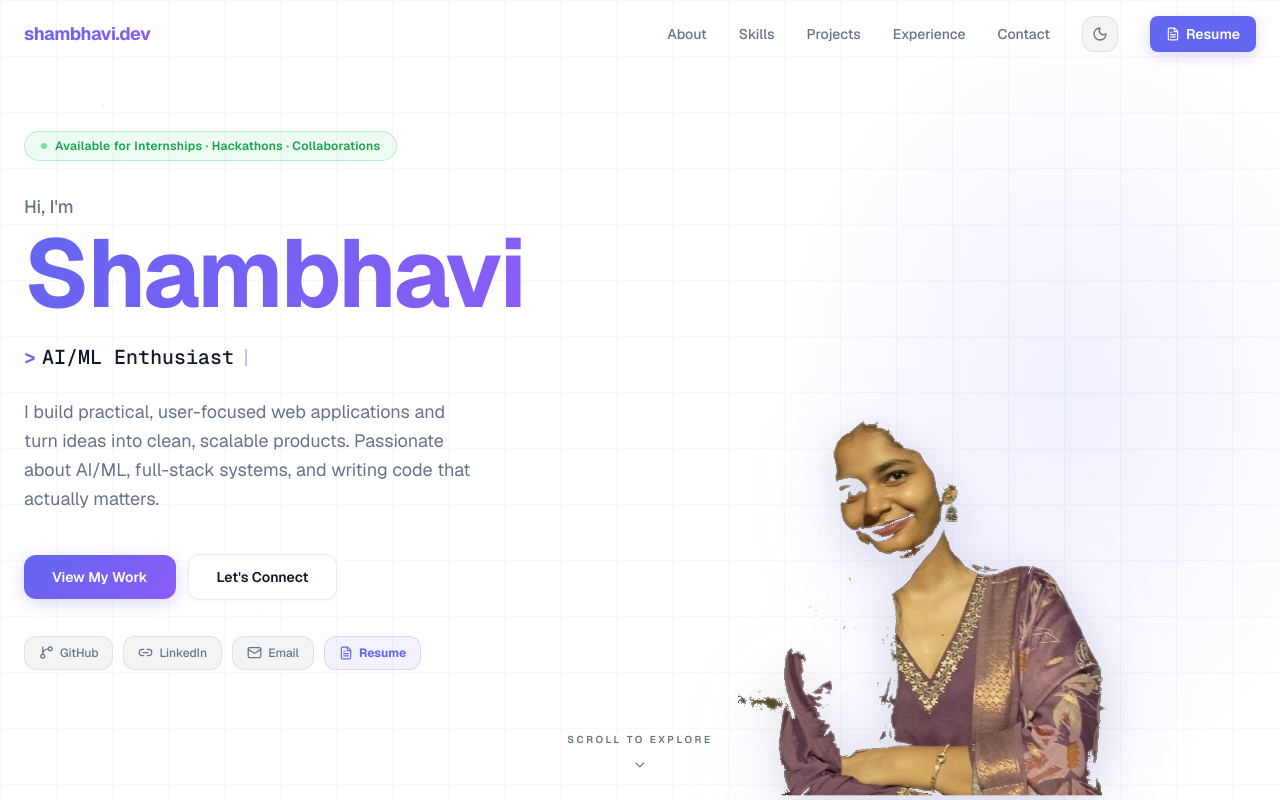
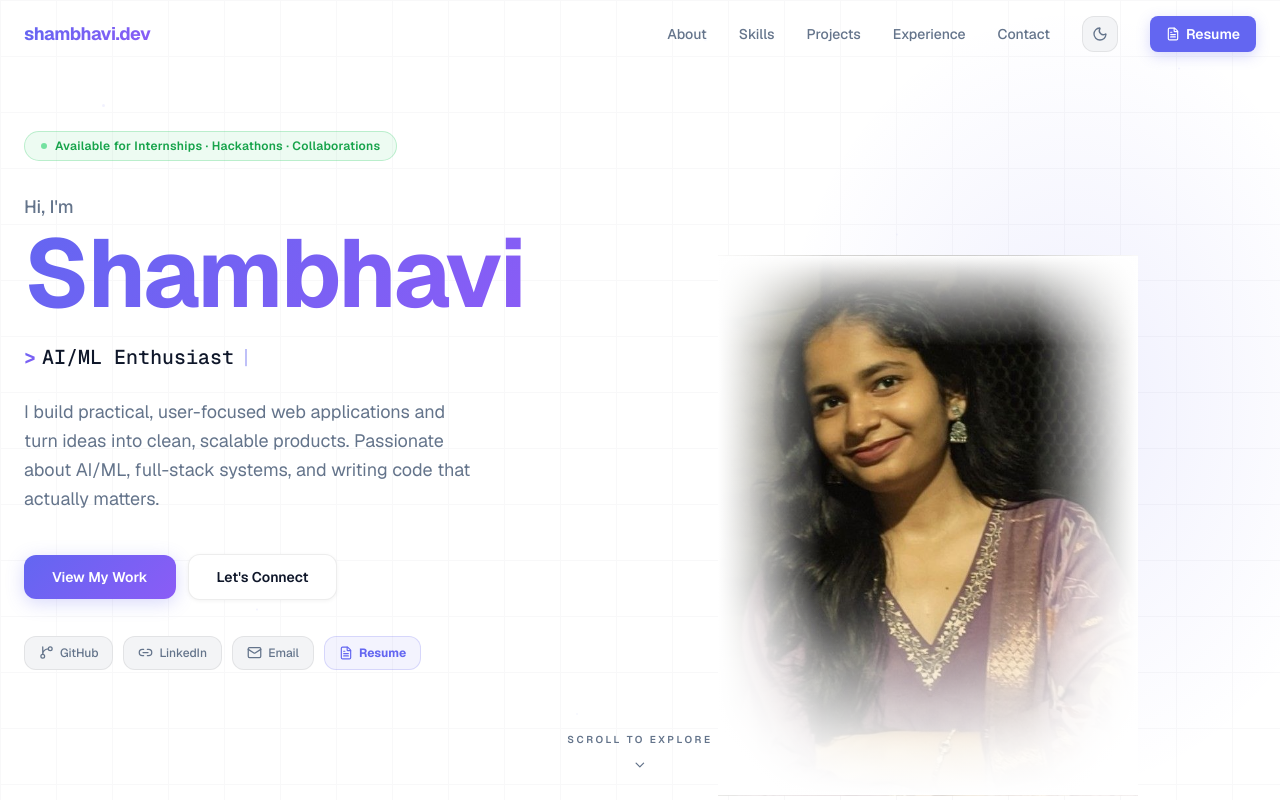
Before and after one commit to shambhavi-mahi/my_portfolio, a Next.js app: page / in a window 1280 px wide. Shown: the top 800 px of the page. Built offline with nearby package versions, Linux system fonts and the light colour scheme.

Commit message:
fix: gradient vignette photo replace broken cutout

```diff
--- a/app/components/sections/Hero.tsx
+++ b/app/components/sections/Hero.tsx
@@ -242,33 +242,53 @@ export default function Hero() {
           </div>
         </div>
 
-        {/* ── RIGHT: Transparent photo cutout — no card, no border ────────── */}
+        {/* ── RIGHT: Photo with gradient vignette ─────────────────────────── */}
         <div
           ref={photoRef}
           className="hidden lg:flex flex-1 items-end justify-center opacity-0"
-          style={{ alignSelf: "flex-end", paddingBottom: 0 }}
+          style={{ alignSelf: "flex-end" }}
         >
           <motion.div
             style={{ x: smoothX, y: smoothY }}
             animate={{ y: [0, -14, 0] }}
             transition={{ duration: 5.5, repeat: Infinity, ease: "easeInOut" }}
           >
-            {/* Drop shadow gives depth without a card */}
-            <div
-              style={{
-                position: "relative",
-                width: 380,
-                height: 520,
-                filter: "drop-shadow(0 24px 48px rgba(99,102,241,0.15)) drop-shadow(0 8px 20px rgba(0,0,0,0.1))",
-              }}
-            >
+            {/* Container: original photo + gradient overlays that eat the bg */}
+            <div style={{ position: "relative", width: 420, height: 540 }}>
+
+              {/* The original photo — full quality, no broken cutout */}
               <Image
-                src="/shambhavi_cutout.png"
+                src="/shambhavi.jpg"
                 alt="Shambhavi"
                 fill
-                className="object-contain object-bottom select-none"
+                className="object-cover object-top select-none"
                 priority
                 draggable={false}
+              />
+
+              {/* ── Gradient overlays — fade ALL edges into page background ── */}
+              {/* Bottom — strongest fade (hides where clothing ends) */}
+              <div className="absolute bottom-0 left-0 right-0 h-2/5 pointer-events-none"
+                style={{ background: "linear-gradient(to top, var(--background) 0%, transparent 100%)" }}
+              />
+              {/* Left edge */}
+              <div className="absolute inset-y-0 left-0 w-1/4 pointer-events-none"
+                style={{ background: "linear-gradient(to right, var(--background) 0%, transparent 100%)" }}
+              />
+              {/* Right edge */}
+              <div className="absolute inset-y-0 right-0 w-1/4 pointer-events-none"
+                style={{ background: "linear-gradient(to left, var(--background) 0%, transparent 100%)" }}
+              />
+              {/* Top edge — gentle */}
+              <div className="absolute top-0 left-0 right-0 h-1/6 pointer-events-none"
+                style={{ background: "linear-gradient(to bottom, var(--background) 0%, transparent 100%)" }}
+              />
+              {/* Radial corners — soften diagonal corners */}
+              <div className="absolute inset-0 pointer-events-none"
+                style={{
+                  background:
+                    "radial-gradient(ellipse 75% 80% at 50% 38%, transparent 45%, var(--background) 90%)",
+                }}
               />
             </div>
           </motion.div>
```
